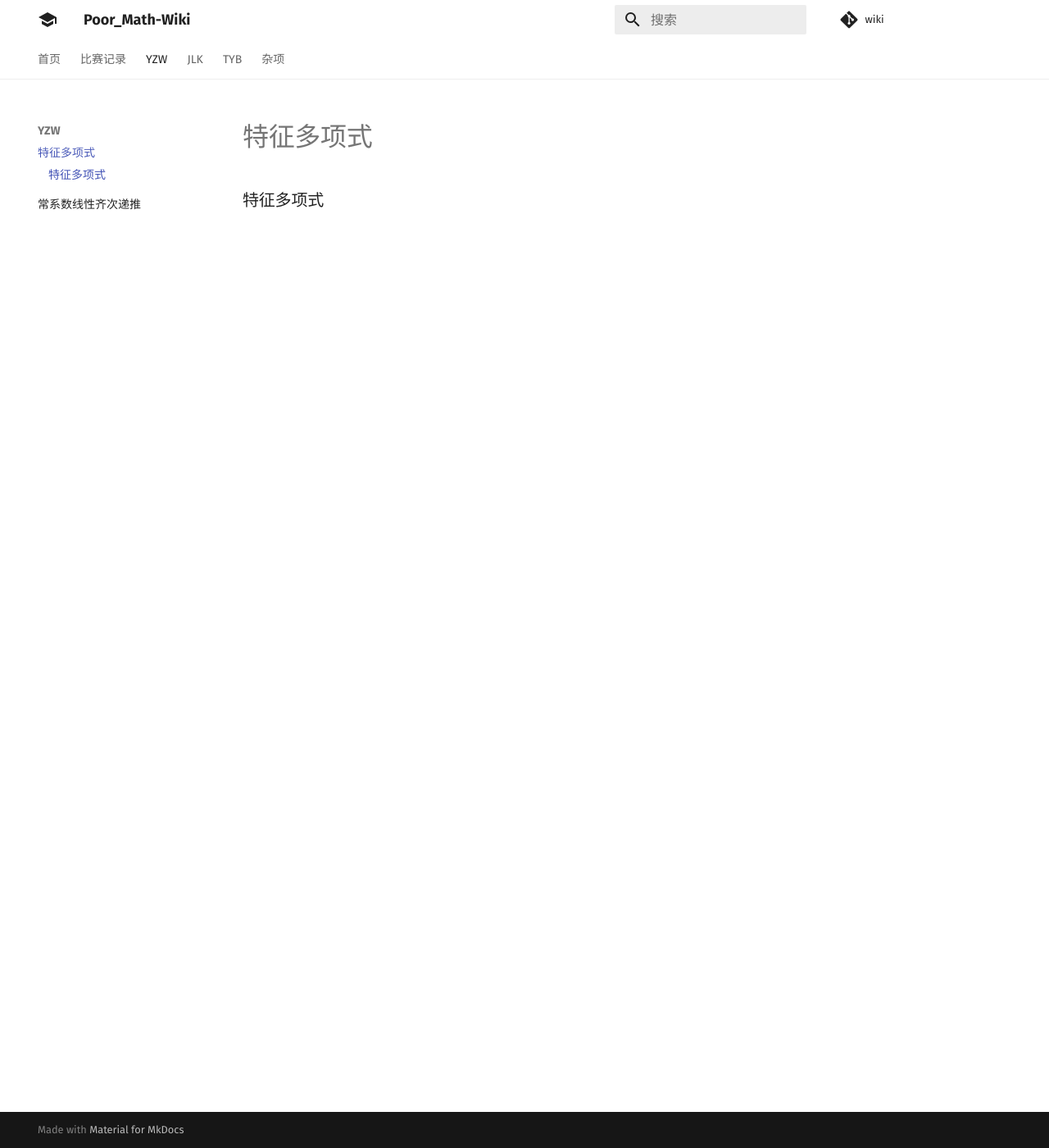
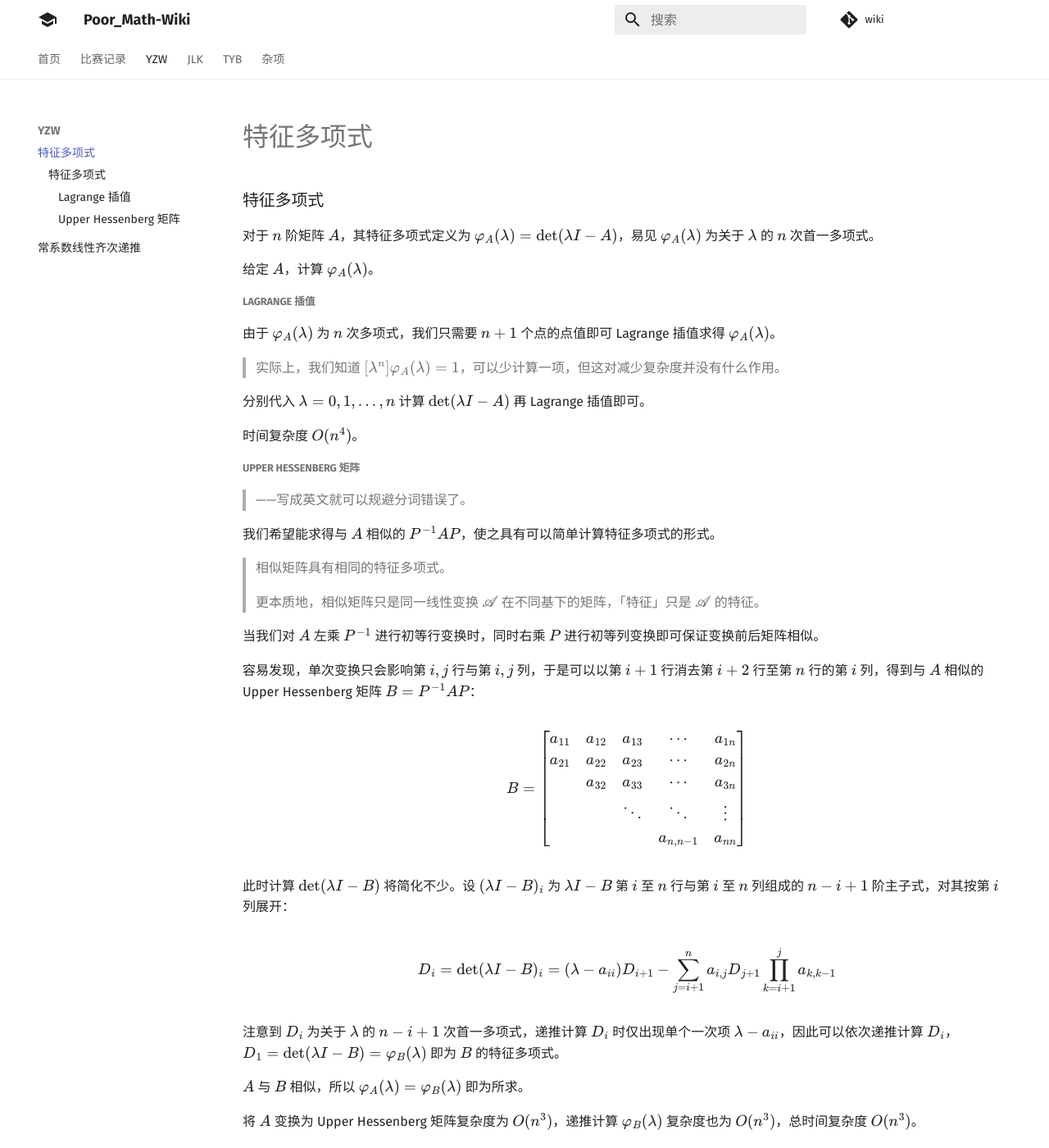
Before and after one commit to PoorMath/PoorMath.github.io, an MkDocs documentation site: the page built from docs/YZW/characteristic-polynomial.md, in a window 1280 px wide and 1400 px high. Shown: the whole window at 82% size. Built offline with MkDocs 1.6.1 and Material for MkDocs 9.7.7, drawn with Linux system fonts in a browser that asks for light colours; comment, search, counter and statistics services are not loaded.

Commit message:
Update characteristic-polynomial.md

```diff
--- a/docs/YZW/characteristic-polynomial.md
+++ b/docs/YZW/characteristic-polynomial.md
@@ -1 +1,45 @@
 ### 特征多项式
+
+对于 $n$ 阶矩阵 $A$，其特征多项式定义为 $\varphi_A(\lambda)=\det(\lambda I-A)$，易见 $\varphi_A(\lambda)$ 为关于 $\lambda$ 的 $n$ 次首一多项式。
+
+给定 $A$，计算 $\varphi_A(\lambda)$。
+
+
+
+##### Lagrange 插值
+
+由于 $\varphi_A(\lambda)$ 为 $n$ 次多项式，我们只需要 $n+1$ 个点的点值即可 Lagrange 插值求得 $\varphi_A(\lambda)$。
+
+> 实际上，我们知道 $[\lambda^n]\varphi_A(\lambda)=1$，可以少计算一项，但这对减少复杂度并没有什么作用。
+
+分别代入 $\lambda=0, 1,\dots, n$ 计算 $\det(\lambda I-A)$ 再 Lagrange 插值即可。
+
+时间复杂度 $O(n^4)$。
+
+
+
+##### Upper Hessenberg 矩阵
+
+> ——写成英文就可以规避分词错误了。
+
+我们希望能求得与 $A$ 相似的 $P^{-1}AP$，使之具有可以简单计算特征多项式的形式。
+
+> 相似矩阵具有相同的特征多项式。
+>
+> 更本质地，相似矩阵只是同一线性变换 $\mathscr{A}$ 在不同基下的矩阵，「特征」只是 $\mathscr{A}$ 的特征。
+
+当我们对 $A$ 左乘 $P^{-1}$ 进行初等行变换时，同时右乘 $P$ 进行初等列变换即可保证变换前后矩阵相似。
+
+容易发现，单次变换只会影响第 $i,j$ 行与第 $i,j$ 列，于是可以以第 $i+1$ 行消去第 $i+2$ 行至第 $n$ 行的第 $i$ 列，得到与 $A$ 相似的 Upper Hessenberg 矩阵 $B=P^{-1}AP$：
+
+$$B=\begin{bmatrix}a_{11}&a_{12}&a_{13}&\cdots&a_{1n}\\a_{21}&a_{22}&a_{23}&\cdots&a_{2n}\\&a_{32}&a_{33}&\cdots&a_{3n}\\&&\ddots&\ddots&\vdots\\&&&a_{n,n-1}&a_{nn}\end{bmatrix}$$
+
+此时计算 $\det(\lambda I-B)$ 将简化不少。设 $(\lambda I-B)_i$ 为 $\lambda I-B$ 第 $i$ 至 $n$ 行与第 $i$ 至 $n$ 列组成的 $n-i+1$ 阶主子式，对其按第 $i$ 列展开：
+
+$$D_i=\det (\lambda I-B)_i=(\lambda-a_{ii})D_{i+1}-\sum_{j=i+1}^n a_{i,j}D_{j+1}\prod_{k=i+1}^j a_{k,k-1}$$
+
+注意到 $D_i$ 为关于 $\lambda$ 的 $n-i+1$ 次首一多项式，递推计算 $D_i$ 时仅出现单个一次项 $\lambda-a_{ii}$，因此可以依次递推计算 $D_i$，$D_1=\det(\lambda I-B)=\varphi_B(\lambda)$ 即为 $B$ 的特征多项式。
+
+$A$ 与 $B$ 相似，所以 $\varphi_A(\lambda)=\varphi_B(\lambda)$ 即为所求。
+
+将 $A$ 变换为 Upper Hessenberg 矩阵复杂度为 $O(n^3)$，递推计算 $\varphi_B(\lambda)$ 复杂度也为 $O(n^3)$，总时间复杂度 $O(n^3)$。
```
